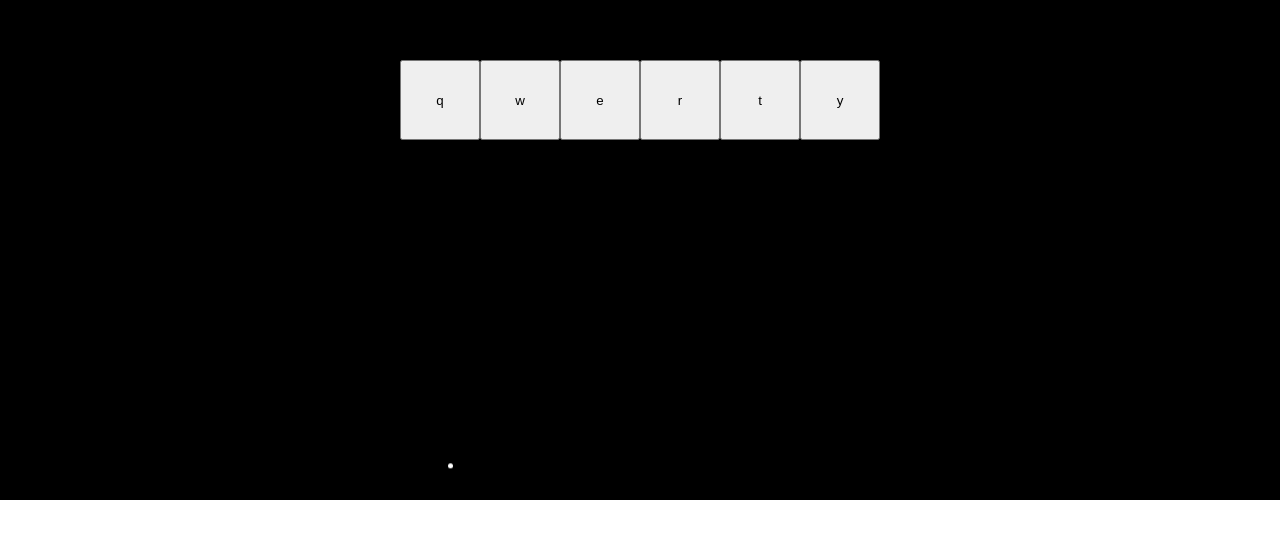
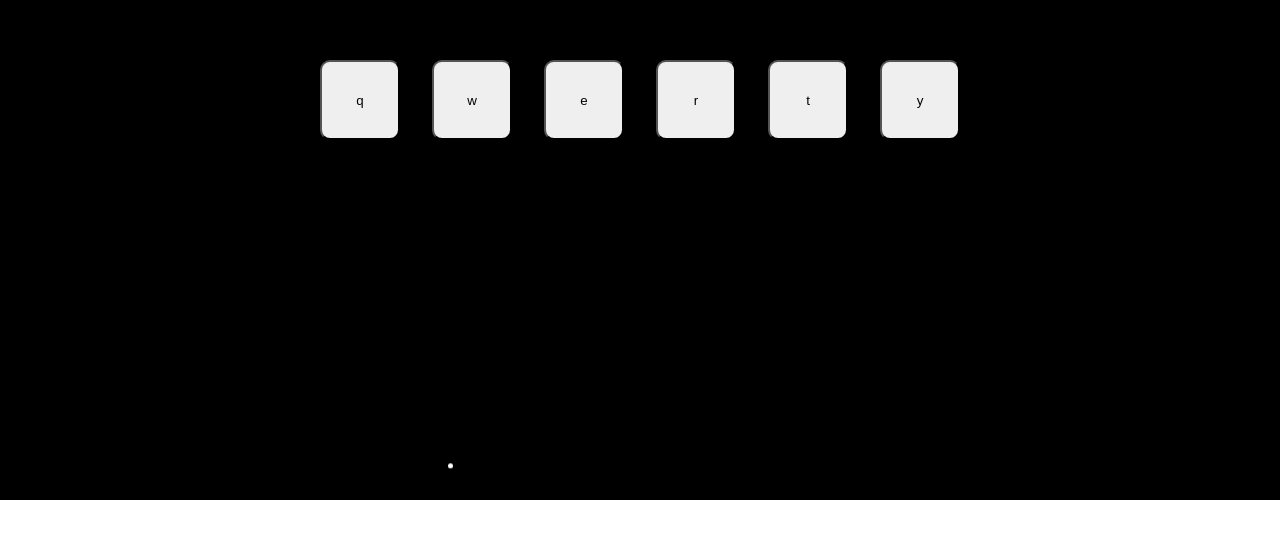
Before and after one commit to AndreasB09/Guitar-Star, a plain HTML site: page index.html in a window 1280 px wide. Shown: the part 300-835 px from the top of the page. Drawn offline with Linux system fonts and the light colour scheme.

Commit message:
small fix

```diff
--- a/style.css
+++ b/style.css
@@ -14,6 +14,12 @@
 button {
     height: 5rem;
     width: 5rem;
+    margin: 1rem;
+    border-radius: 10px;
+}
+
+button:hover {
+    background-color: aqua;
 }
 
 .falling-star {
```
Also changed, not shown: index.html (line endings or trailing spaces).
